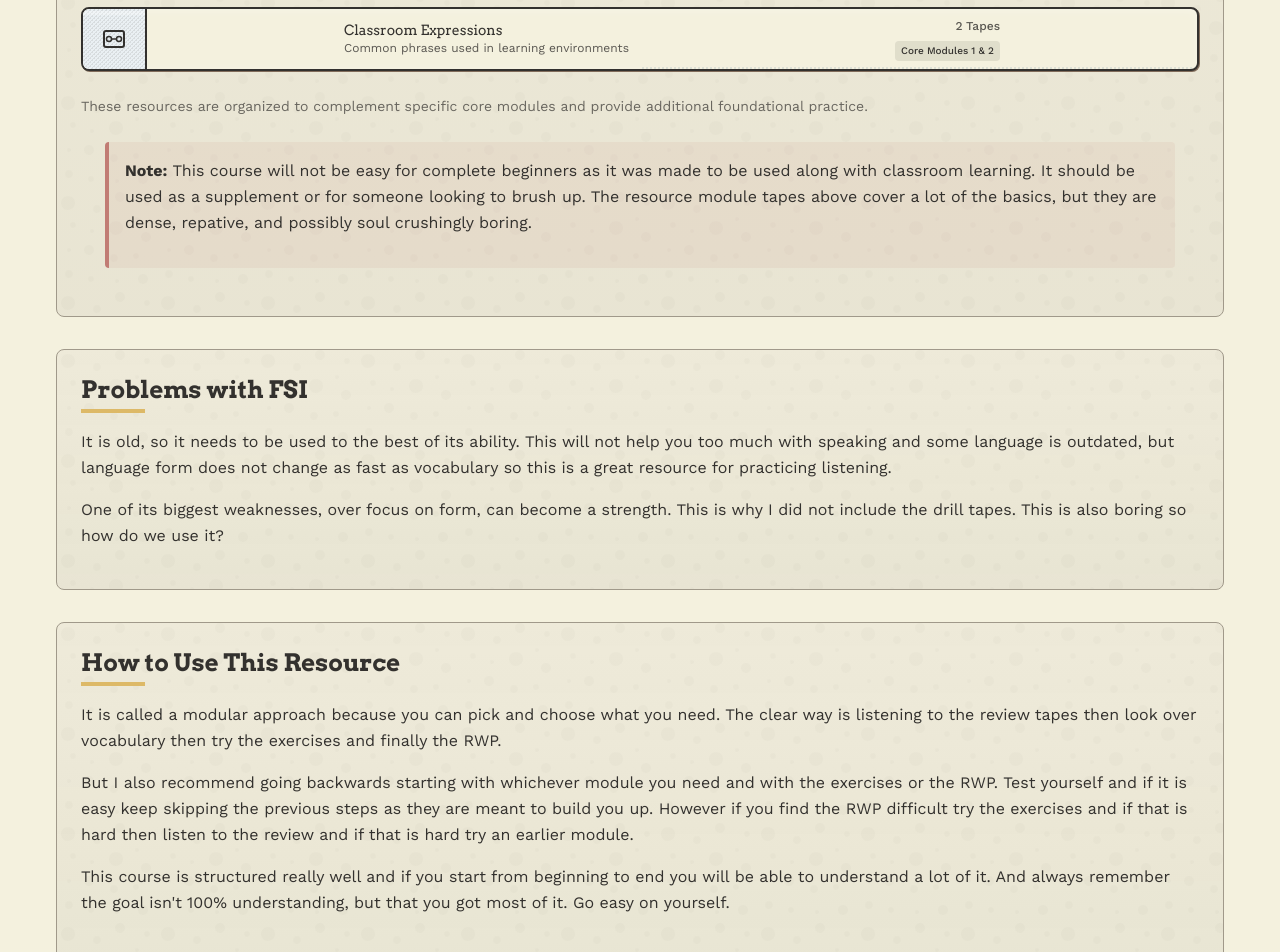
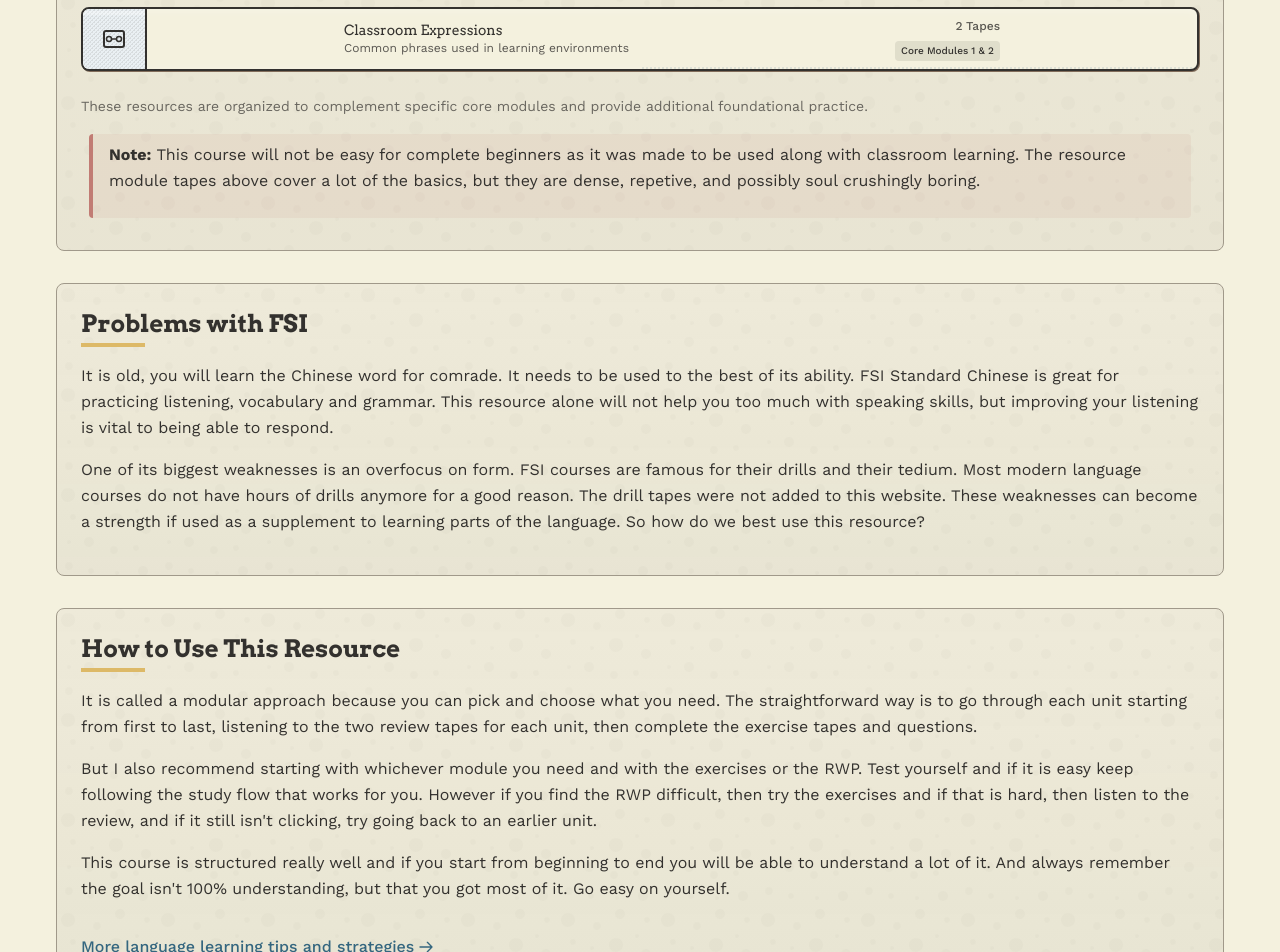
Before and after one commit to larrygrpolanco/standard-chinese-platform, a SvelteKit app: page /resource in a window 1280 px wide. Shown: the part 920-1872 px from the top of the page. Built offline with nearby package versions, Linux system fonts and the light colour scheme; no server answers.

Commit message:
Text Cleaning

```diff
--- a/src/routes/+page.svelte
+++ b/src/routes/+page.svelte
@@ -77,7 +77,7 @@
 			</div>
 
 			<p class="subtitle">
-				Foriegn Service Institute diplomat language training, now digitized and improved
+				Foreign Service Institute diplomat language training, now digitized and improved
 			</p>
 
 			<!-- Core Module Card -->
@@ -157,8 +157,7 @@
 								<div class="item-content">
 									<h3 class="item-title">Personalized Stories</h3>
 									<p class="item-description">
-										Generated stories that use each unit's vocabulary and dialogues
-										relevant to your interests and goals
+										Generated stories that use each unit's vocabulary and dialogues, making them relevant to your interests and goals
 									</p>
 								</div>
 							</div>
@@ -188,7 +187,7 @@
 
 						<div in:fade={{ duration: 700, delay: 700 }} class="rwp-footer">
 							<p class="rwp-tagline">
-								While the classic FSI course excels at teaching structural patterns, RWP bridges the
+								While the classic FSI course excels at teaching language forms, RWP means to bridge the
 								gap between memorization and creative, personally relevant language use.
 							</p>
 
@@ -277,10 +276,10 @@
 								d="M9 12l2 2 4-4m5.618-4.016A11.955 11.955 0 0112 2.944a11.955 11.955 0 01-8.618 3.04A12.02 12.02 0 003 9c0 5.591 3.824 10.29 9 11.622 5.176-1.332 9-6.03 9-11.622 0-1.042-.133-2.052-.382-3.016z"
 							/>
 						</svg>
-						<h3 class="feature-title">Comprehension Materials</h3>
+						<h3 class="feature-title">Comprehensive Materials</h3>
 					</div>
 					<p class="feature-description">
-						Created to train US diplomats up to a professional proficiency in a short time.
+						Created to train US diplomats up to a professional proficiency in a relatively short time.
 					</p>
 				</div>
 
@@ -321,7 +320,7 @@
 					comprehensive, structured, and in the public domain, so its free.
 				</p>
 				<p class="about-text">
-					While vintage and flawed, these language materials still contain some solid teaching foundations that still hold up to modern language teaching standards. The goal of Taped Chinese is to make these resources accessible digitally, and the added RWPs address the original course's weaknesses while still taking advantage of what it does well, structured comprehensible input. If you find this project valuable, please consider supporting it for $5/month to help with operating costs and future work.
+					While vintage and flawed, these language materials contain some solid teaching foundations that still hold up to modern language teaching standards. The goal of Taped Chinese is to make these resources accessible digitally, and the added RWPs address the original course's weaknesses while still taking advantage of what it does well, structured comprehensible input. If you find this project valuable, please consider supporting it for $5/month to help with operating costs and future work.
 				</p>
 			</div>
 
--- a/src/routes/modules/+page.svelte
+++ b/src/routes/modules/+page.svelte
@@ -135,10 +135,15 @@
 			</div>
 
 			<p class="page-description">
-				<br />
-				Explore all 9 core modules of the FSI Standard Chinese course. These materials were originally
-				developed for U.S. diplomats and come with authentic vintage audio recordings from the original
-				tape collection.
+
+				Explore the 9 core modules of the FSI Standard Chinese: A Modular Approach. These modules are
+				designed to break down Mandarin systematically and provide practical language skills.
+			</p>
+			<p class="resource-description">
+				Please note, this resource is not meant to be a standalone learning solution. Instead, it works
+				best when used with Chinese language classes or other practice methods.
+				If Pinyin and Chinese characters are entirely new to you—or if you're seeking a comprehensive
+				refresher—be sure to explore the resource modules in the Guide page.
 			</p>
 		</header>
 
@@ -302,11 +307,21 @@
 
 	.page-description {
 		margin-top: 1.5rem;
-		max-width: 36rem;
+		/* max-width: 36rem; */
 		font-family: 'Work Sans', sans-serif;
 		line-height: 1.625;
 		color: #33312e;
 		opacity: 0.8;
+	}
+
+	.resource-description {
+		font-family: var(--font-sans);
+		/* max-width: 36rem; */
+		font-size: 0.875rem;
+		font-style: italic;
+		color: var(--color-text);
+		opacity: 0.6;
+
 	}
 
 	/* Module cards container */
--- a/src/routes/resource/+page.svelte
+++ b/src/routes/resource/+page.svelte
@@ -65,7 +65,7 @@
 			</p>
 
 			<div class="header-buttons">
-				<a href="/modules" class="primary-button">
+				<!-- <a href="/modules" class="primary-button">
 					Get Started
 					<svg class="button-arrow" fill="none" viewBox="0 0 24 24" stroke="currentColor">
 						<path
@@ -75,7 +75,7 @@
 							d="M14 5l7 7m0 0l-7 7m7-7H3"
 						/>
 					</svg>
-				</a>
+				</a> -->
 				<!-- Changed from button to anchor linking to more-info page -->
 				<a href="/resource/more-info" class="secondary-button">
 					A Deeper Look
@@ -91,14 +91,14 @@
 			</div>
 		</header>
 
-        <div id="learning-guide" class="content-section">
+		<div id="learning-guide" class="content-section">
 			<h2 class="section-title">Why FSI</h2>
 			<div class="section-content">
 				<p>
 					The Foreign Service Institute (FSI) materials are in the public domain, free, and
 					exceptionally well-structured. However, these resources are decades old, which makes them
 					difficult to access and use effectively. This platform digitizes and modernizes these
-					valuable materials, making them more accessible to leaners.
+					materials, making them more accessible to learners.
 				</p>
 			</div>
 		</div>
@@ -121,9 +121,8 @@
 				<div class="resource-module-warning">
 					<p>
 						<strong>Note:</strong> This course will not be easy for complete beginners as it was made
-						to be used along with classroom learning. It should be used as a supplement or for someone
-						looking to brush up. The resource module tapes above cover a lot of the basics, but they
-						are dense, repative, and possibly soul crushingly boring.
+						to be used along with classroom learning. The resource module tapes above cover a lot of
+						the basics, but they are dense, repetive, and possibly soul crushingly boring.
 					</p>
 				</div>
 			</div>
@@ -131,18 +130,21 @@
 
 		<!-- Learning Guide Sections -->
 
-
 		<div class="content-section">
 			<h2 class="section-title">Problems with FSI</h2>
 			<div class="section-content">
 				<p>
-					It is old, so it needs to be used to the best of its ability. This will not help you too
-					much with speaking and some language is outdated, but language form does not change as
-					fast as vocabulary so this is a great resource for practicing listening.
+					It is old, you will learn the Chinese word for comrade. It needs to be used to the best of
+					its ability. FSI Standard Chinese is great for practicing listening, vocabulary and
+					grammar. This resource alone will not help you too much with speaking skills, but
+					improving your listening is vital to being able to respond.
 				</p>
 				<p>
-					One of its biggest weaknesses, over focus on form, can become a strength. This is why I
-					did not include the drill tapes. This is also boring so how do we use it?
+					One of its biggest weaknesses is an overfocus on form. FSI courses are famous for their
+					drills and their tedium. Most modern language courses do not have hours of drills anymore
+					for a good reason. The drill tapes were not added to this website. These weaknesses can
+					become a strength if used as a supplement to learning parts of the language. So how do we
+					best use this resource?
 				</p>
 			</div>
 		</div>
@@ -151,15 +153,15 @@
 			<h2 class="section-title">How to Use This Resource</h2>
 			<div class="section-content">
 				<p>
-					It is called a modular approach because you can pick and choose what you need. The clear
-					way is listening to the review tapes then look over vocabulary then try the exercises and
-					finally the RWP.
+					It is called a modular approach because you can pick and choose what you need. The
+					straightforward way is to go through each unit starting from first to last, listening to
+					the two review tapes for each unit, then complete the exercise tapes and questions.
 				</p>
 				<p>
-					But I also recommend going backwards starting with whichever module you need and with the
-					exercises or the RWP. Test yourself and if it is easy keep skipping the previous steps as
-					they are meant to build you up. However if you find the RWP difficult try the exercises
-					and if that is hard then listen to the review and if that is hard try an earlier module.
+					But I also recommend starting with whichever module you need and with the exercises or the
+					RWP. Test yourself and if it is easy keep following the study flow that works for you.
+					However if you find the RWP difficult, then try the exercises and if that is hard, then
+					listen to the review, and if it still isn't clicking, try going back to an earlier unit.
 				</p>
 				<p>
 					This course is structured really well and if you start from beginning to end you will be
@@ -317,7 +319,7 @@
 		color: #33312e;
 		margin-bottom: 1rem;
 		position: relative;
-        margin-top: 0;
+		margin-top: 0;
 		padding-bottom: 0.5rem;
 	}
 
@@ -343,8 +345,8 @@
 
 	/* Resource modules warning */
 	.resource-module-warning {
-		padding: 1rem;
-		margin: 1.5rem;
+		padding: .5rem 1rem;
+		margin: 0.5rem;
 		background-color: rgba(193, 124, 116, 0.1);
 		border-left: 4px solid #c17c74;
 		border-radius: 0.25rem;
@@ -365,7 +367,7 @@
 		opacity: 0.7;
 	}
 
-    /* Info link */
+	/* Info link */
 	.info-link {
 		display: inline-flex;
 		align-items: center;
```
